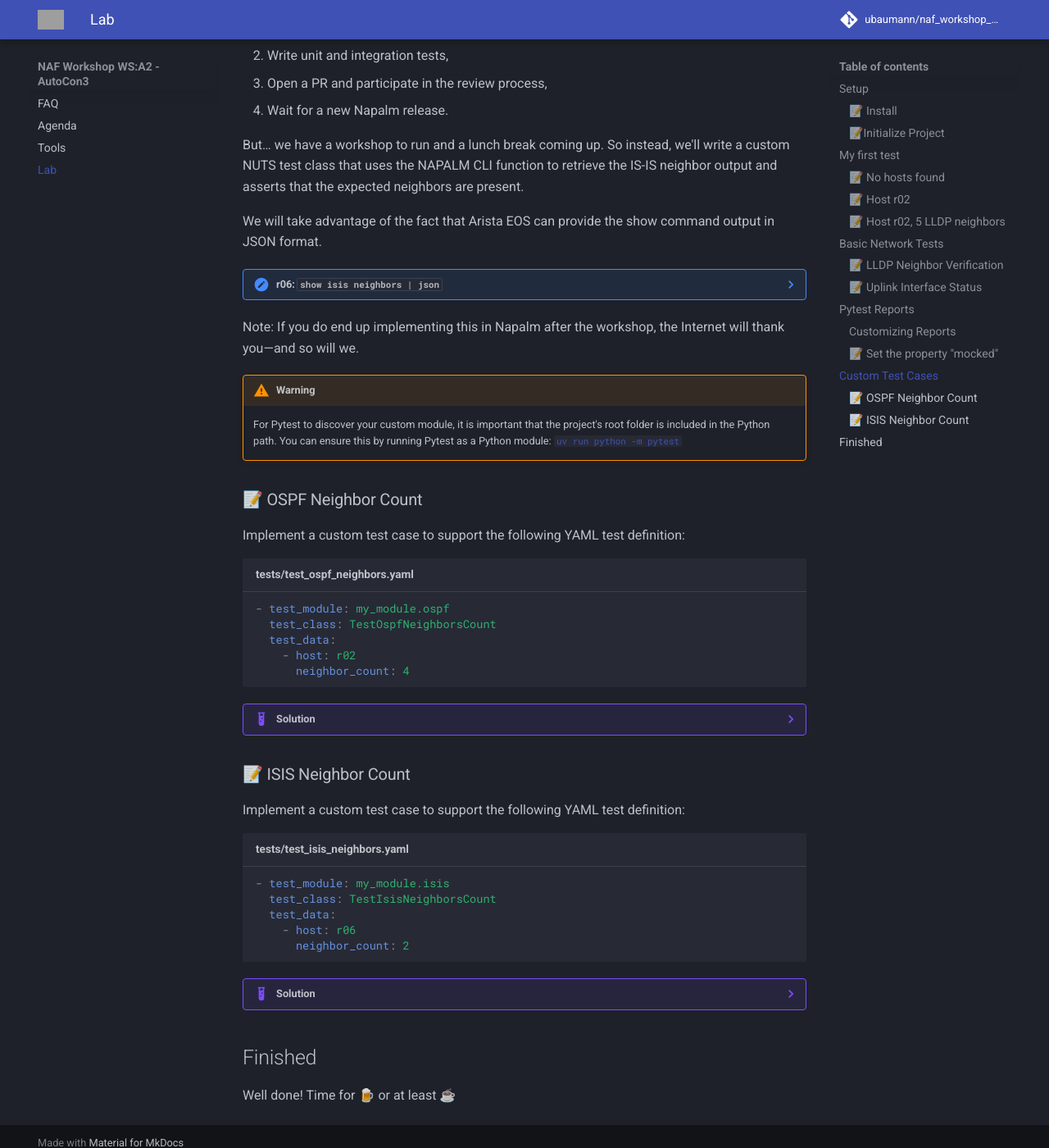
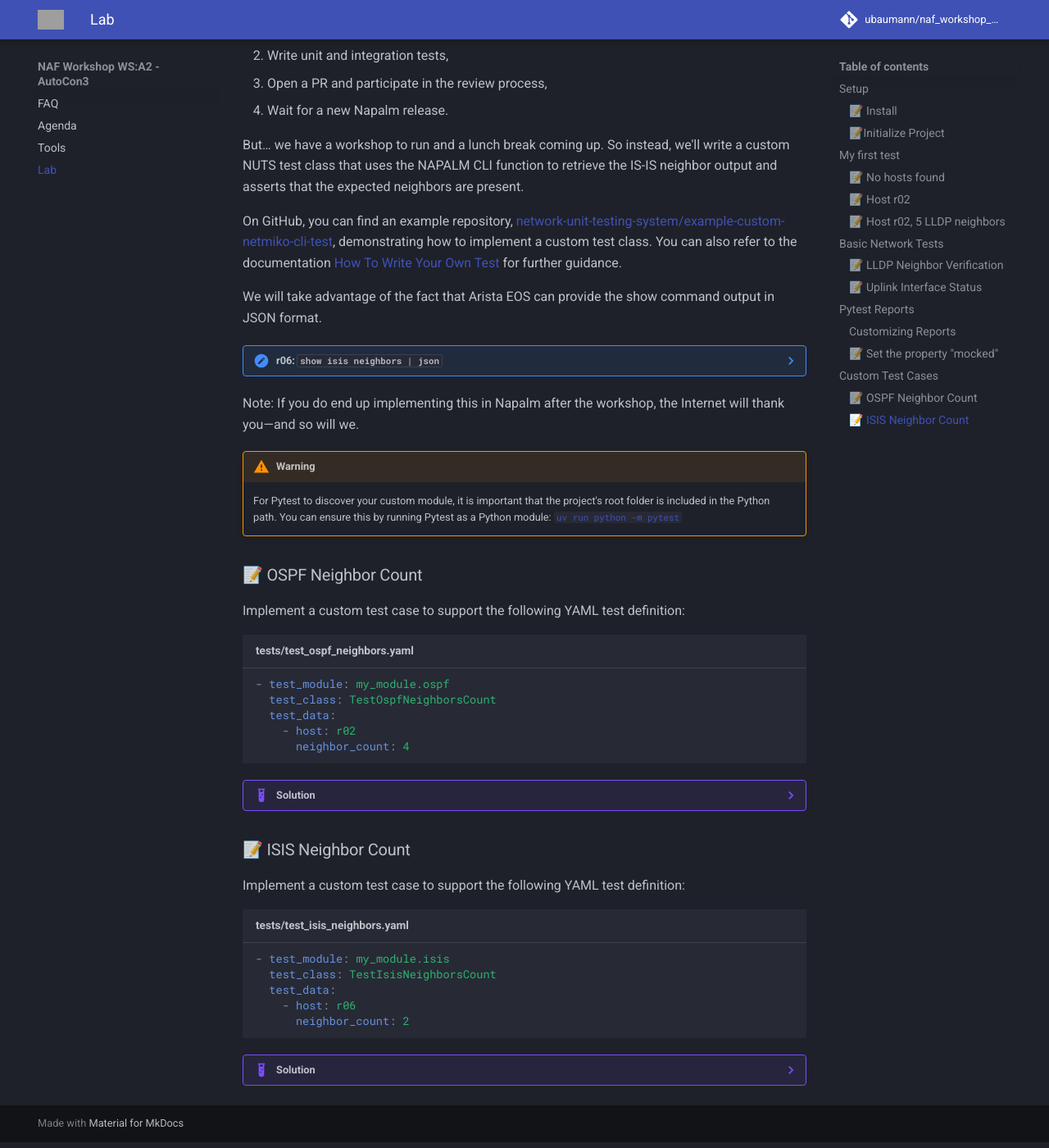
Before and after one commit to ubaumann/naf_workshop_NUTS, an MkDocs documentation site: the page built from docs/lab.md, in a window 1280 px wide and 1400 px high, scrolled down 4126 px. Shown: the whole window at 82% size. Built offline with MkDocs 1.6.1 and Material for MkDocs 9.7.7, drawn with Linux system fonts in a browser that asks for light colours; comment, search, counter and statistics services are not loaded; grey boxes are pictures that could not be loaded.

Commit message:
Add How to Write Your Own Test links

````diff
--- a/docs/lab.md
+++ b/docs/lab.md
@@ -603,6 +603,8 @@ In our lab topology, routers `r02`, `r03`, `r04`, and `r05` participate in an OS
 
 But… we have a workshop to run and a lunch break coming up. So instead, we'll write a custom NUTS test class that uses the NAPALM CLI function to retrieve the IS-IS neighbor output and asserts that the expected neighbors are present.
 
+On GitHub, you can find an example repository, [network-unit-testing-system/example-custom-netmiko-cli-test](https://github.com/network-unit-testing-system/example-custom-netmiko-cli-test), demonstrating how to implement a custom test class. You can also refer to the documentation [How To Write Your Own Test](https://nuts.readthedocs.io/en/latest/dev/writetests.html) for further guidance.
+
 We will take advantage of the fact that Arista EOS can provide the show command output in JSON format.
 
 ??? note "r06: `show isis neighbors | json`"
@@ -687,7 +689,7 @@ Note: If you do end up implementing this in Napalm after the workshop, the Inter
 
 !!! warning Python path
 
-    For Pytest to discover your custom module, it is important that the project's root folder is included in the Python path. You can ensure this by running Pytest as a Python module: [`uv run python -m pytest`](https://docs.pytest.org/en/stable/how-to/usage.html#calling-pytest-through-python-m-pytest)
+    For Pytest to discover your custom module, it is important that the project's root folder is included in the Python path. You can ensure this by running Pytest as a Python module: [`uv run python -m pytest`](https://docs.pytest.org/en/stable/how-to/usage.html#calling-pytest)
 
 
 ### 📝 OSPF Neighbor Count
@@ -819,7 +821,3 @@ Implement a custom test case to support the following YAML test definition:
                 f"Expected neighbor count {neighbor_count} does not match the result {single_result.result}"
             )
     ```
-
-## Finished
-
-Well done! Time for 🍺 or at least ☕
````
